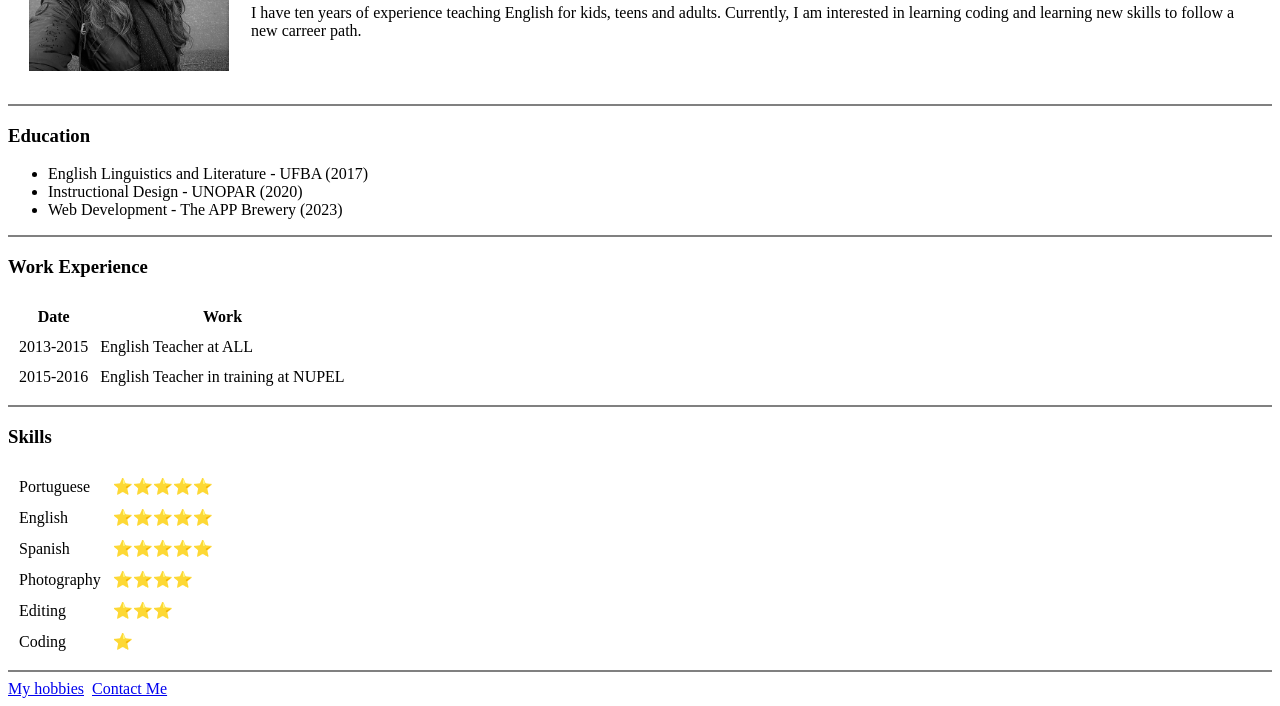
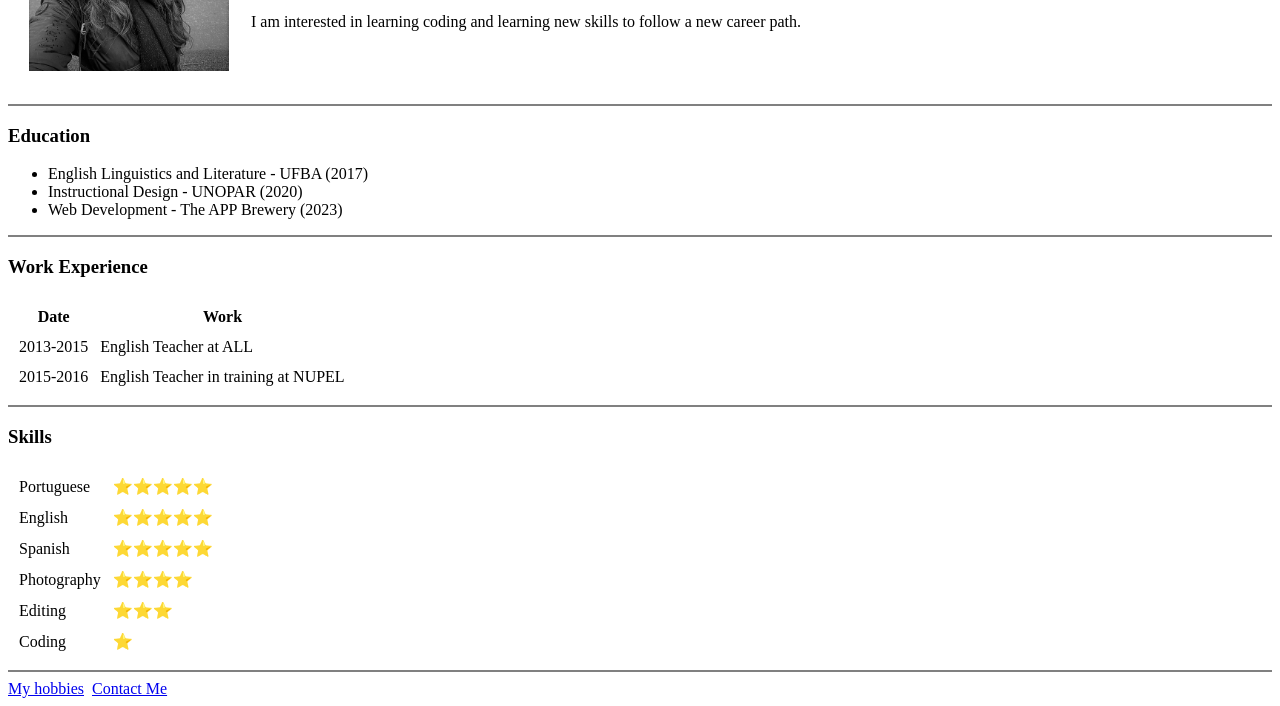
Before and after one commit to AndressaSRodrigues/CV, a plain HTML site: page index.html in a window 1280 px wide. Shown: the part 158-864 px from the top of the page. Drawn offline with Linux system fonts and the light colour scheme.

Commit message:
Update index.html

```diff
--- a/index.html
+++ b/index.html
@@ -10,8 +10,7 @@
                 <td><img src="images/andressa.jpg" alt="Andressa Rodrigues" width="200"></td>
                 <td><h1>Andressa Rodrigues</h1>
                     <p><em><a href="https://resources.workable.com/esl-teacher-job-description#:~:text=What%20is%20an%20ESL%20teacher,teaching%20children%20and%2For%20adults." target="_blank">ESL</a> English Teacher.</em></p>
-                    <p>I have ten years of experience teaching English for kids, teens and adults.
-                        Currently, I am interested in learning coding and learning new skills to follow a new carreer path.</p></td>
+                    <p>I am interested in learning coding and learning new skills to follow a new career path.</p></td>
             </tr>
         </table>
         <hr size="2" color="gray" noshade>
```
